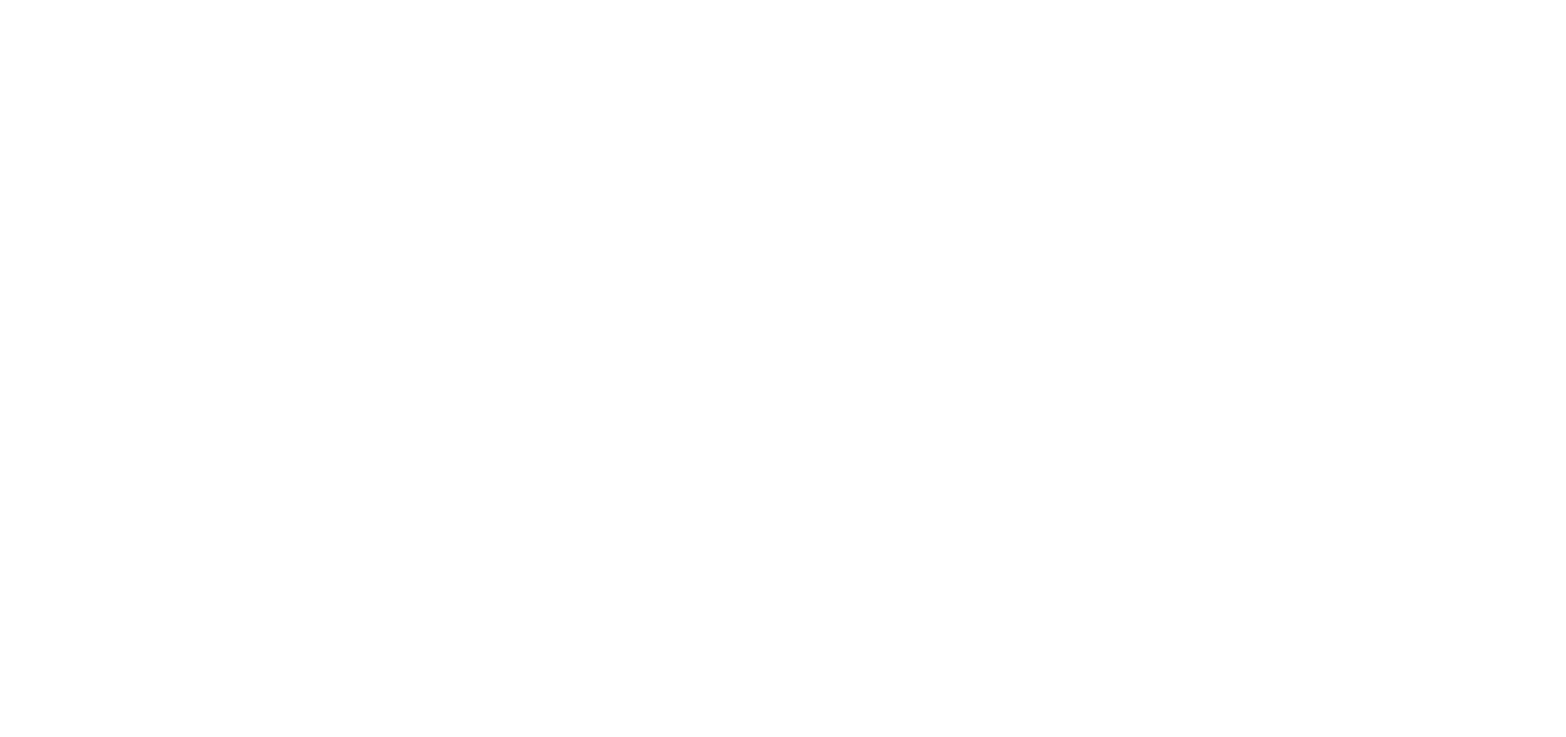
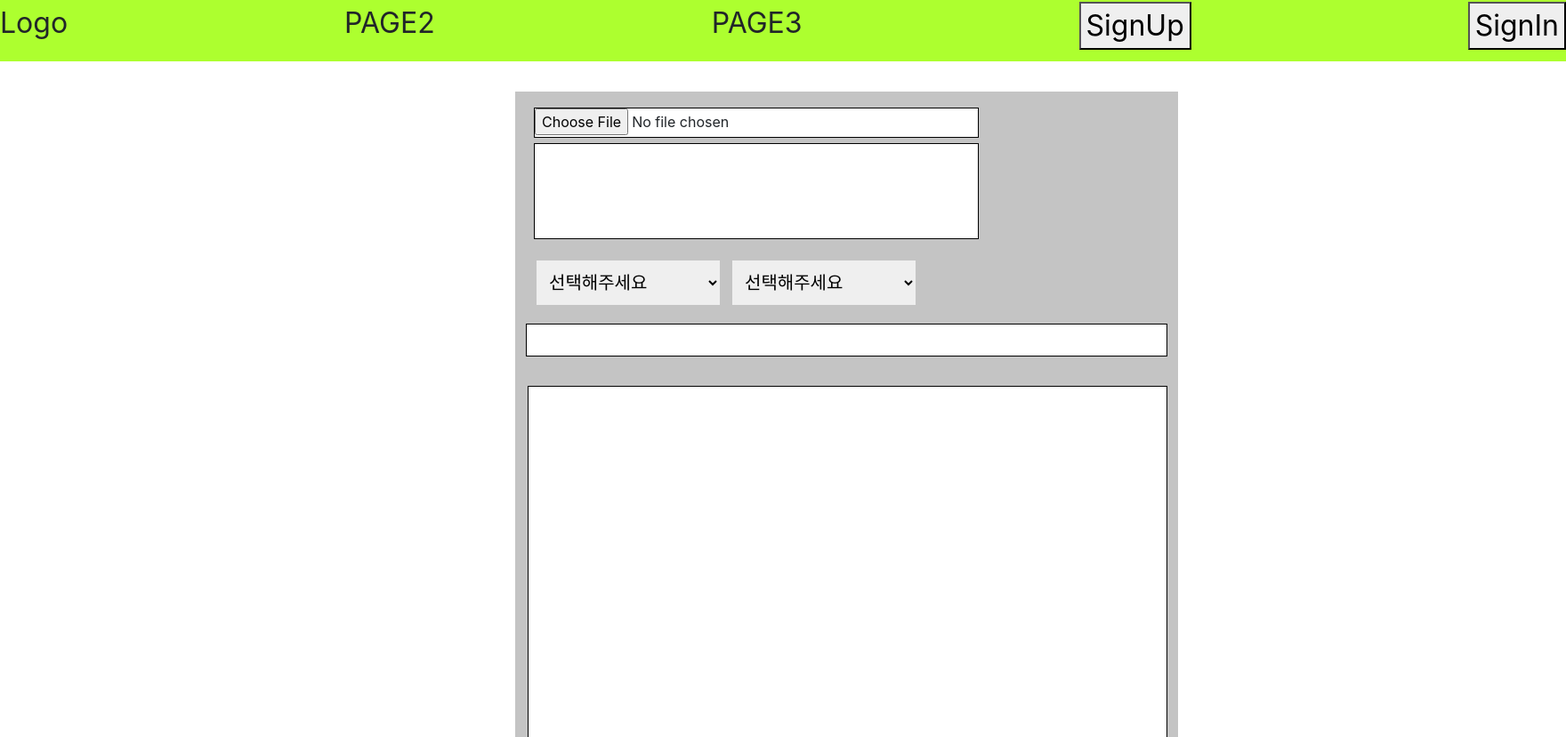
Before and after one commit to GreenEach/GreenEach-Client, a Next.js app: page /plantAdd in a window 1280 px wide. Shown: the part 11-840 px from the top of the page at 89% size, 1760 px wide, since content can reach past the window. Before the commit the page ends 800 px from the top, so only its background shows below. Built offline with nearby package versions, Linux system fonts and the light colour scheme.

Commit message:
➕ plantadd

```diff
--- a/package.json
+++ b/package.json
@@ -39,10 +39,10 @@
     "@babel/plugin-proposal-decorators": "^7.10.5",
     "antd": "^4.6.2",
     "axios": "^0.20.0",
-    "babel-plugin-styled-components": "^1.11.1",
     "babel-preset-mobx": "^2.0.0",
     "babel-preset-react-app": "^9.1.2",
     "bootstrap": "^4.5.2",
+    "form-data": "^3.0.0",
     "mobx": "^5.15.6",
     "mobx-react": "^6.3.0",
     "next": "9.5.2",
@@ -54,6 +54,7 @@
     "styled-components": "^5.1.1"
   },
   "devDependencies": {
+    "babel-plugin-styled-components": "^1.11.1",
     "eslint": "^7.7.0",
     "eslint-plugin-react": "^7.20.6"
   }
--- a/pages/plantAdd.js
+++ b/pages/plantAdd.js
@@ -1,7 +1,243 @@
-import React from "react";
+import React, { useCallback, useState } from "react";
+import Nav from "../components/nav";
+import styled from "styled-components";
+import axios from "axios";
+import { observer, useObserver, useLocalStore } from "mobx-react";
+import FormData from "form-data";
+// import { handlePost } from "../store/upload";
+
+const Container = styled.div`
+  position: absolute;
+  width: 745px;
+  height: 836px;
+  left: 579px;
+  top: 114px;
+  background-color: #c4c4c4;
+`;
+const File = styled.input`
+  position: absolute;
+  width: 500px;
+  height: 34px;
+  left: 600px;
+  top: 132px;
+  background: #ffffff;
+  border: 1px solid #000000;
+  box-sizing: border-box;
+`;
+const Button = styled.button`
+  position: absolute;
+  width: 100px;
+  height: 34px;
+  left: 600px;
+  top: 232px;
+  background: #ffffff;
+  border: 1px solid #000000;
+  box-sizing: border-box;
+`;
+const List = styled.div`
+  position: absolute;
+  width: 500px;
+  height: 108px;
+  left: 600px;
+  top: 172px;
+
+  background: #ffffff;
+  border: 1px solid #000000;
+  box-sizing: border-box;
+`;
+const Select1 = styled.select`
+  min-width: 200px;
+  border: none;
+  font-size: 20px;
+  padding: 7px 10px;
+  margin: 10px;
+  position: absolute;
+  width: 206px;
+  height: 50px;
+  left: 593px;
+  top: 294px;
+`;
+const Select2 = styled.select`
+  min-width: 200px;
+  border: none;
+  font-size: 20px;
+  padding: 7px 10px;
+  margin: 10px;
+  position: absolute;
+  width: 206px;
+  height: 50px;
+  left: 813px;
+  top: 294px;
+`;
+const Title = styled.textarea`
+  position: absolute;
+  width: 721px;
+  height: 37px;
+  left: 591px;
+  top: 375px;
+  resize: none;
+  background: #ffffff;
+  border: 1px solid #000000;
+  box-sizing: border-box;
+`;
+const Content = styled.textarea`
+  position: absolute;
+  width: 719px;
+  height: 399px;
+  left: 593px;
+  top: 445px;
+  resize: none;
+  background: #ffffff;
+  border: 1px solid #000000;
+  box-sizing: border-box;
+`;
+const Send = styled.button`
+  position: absolute;
+  width: 164px;
+  height: 57px;
+  left: 879px;
+  top: 877px;
+  background: #ffffff;
+  border: 1px solid #000000;
+  box-sizing: border-box;
+`;
+
+//1.파일선택 버튼을 누르고 파일선택 v
+//2.업로드 버튼을 누르면 선택된 파일의 이름이 List에 표출 v
+//3.업로드 버튼을 누르면 선택된 파일이 Content에 표출
+//4.Axios를 사용하여 서버DB로 보낸다 1)POST를 눌렀을때 제목과 콘텐츠와 함께 한번에 보낸다
+//                                 2)Upload를 눌렀을 때, 사진을 우선 보내고 난 후에 POST를 누르면 제목과 콘텐츠가 보내진다
+//                                 (두 번 보낼 필요가 없으니, 전자?)
+const BASE_URL = "http://localhost:3000/plantAdd";
 
 const start = () => {
-    return <div></div>;
+  const [contents, setContent] = useState("");
+  const [uploadedImg, setUploadedImg] = useState({
+    fileName: "",
+    img: "",
+  });
+  const [uploadedText, setUploadedText] = useState({
+    title: "",
+    content: "",
+    level: "",
+    season: "",
+    category: "",
+  });
+  // img title content level season category
+  const onChange = (e) => {
+    setContent(e.target.files[0]);
+  };
+  const onSubmit = (e) => {
+    e.preventDefault();
+    const formData = new FormData();
+    formData.append("img", contents);
+    formData.append("text", contents);
+    formData.append("text", contents);
+    axios
+      .post("http://localhost:3000/content", formData)
+      .then((res) => {
+        const { fileName, title, content } = res.data;
+        console.log(fileName, title, content);
+        setUploadedText({
+          title,
+          content,
+        });
+        setUploadedImg({
+          fileName,
+          img: `${BASE_URL}/img/${fileName}`,
+        });
+        alert("컨텐츠가 업로드 되었습니다.");
+      })
+      .catch((err) => {
+        console.error(err);
+      });
+  };
+  return (
+    <div>
+      <Nav></Nav>
+      <Container> </Container>
+      <form onSubmit={onSubmit}>
+        <File type="file" name="file" onChange={onChange}></File>
+        <List />
+        <Select1 onChange={onChange}>
+          <option value="none">선택해주세요</option>
+          <option value="초보자">초보자</option>
+          {/* onChange state 값을 .... */}
+          <option value="경험자">경험자</option>
+          <option value="숙련자">숙련자</option>
+        </Select1>
+        <Select2 onChange={onChange}>
+          <option value="none">선택해주세요</option>
+          <option value="봄">봄</option>
+          <option value="여름">여름</option>
+          <option value="가을">가을</option>
+          <option value="겨울">겨울</option>
+        </Select2>
+        <Title onSubmit={onChange}></Title>
+        <Content onSubmit={onChange}></Content>
+        {uploadedImg ? (
+          <>
+            <img src={uploadedImg.img} alt="" />
+            <h3>{uploadedImg.fileName}</h3>
+          </>
+        ) : (
+          "Cant resolve"
+        )}
+        <Send type="submit">POST!</Send>
+      </form>
+    </div>
+  );
 };
 
 export default start;
+
+// const start = () => {
+//   const state = useLocalStore(() => ({
+//     selectedFile: null,
+//     title: "",
+//     content: "",
+//     img: null,
+//   }));
+
+//   const handleFileInput = (e) => {
+//     state.selectedFile = e.target.files[0];
+//   };
+
+//   const handlePost = async () => {
+//     const formData = new FormData();
+//     formData.append("file", formData);
+//     await axios.post("http://121.137.150.214:3000/", formData);
+//   };
+//   return (
+//     <div>
+//       <Nav></Nav>
+//       <Container> </Container>
+//       <File
+//         type="file"
+//         name="file"
+//         onChange=""
+//         onClick={handleFileInput}
+//       ></File>
+
+//       <List />
+//       <Select1>
+//         <option value="none">선택해주세요</option>
+//         <option value="초보자">초보자</option>
+//         <option value="경험자">경험자</option>
+//         <option value="숙련자">숙련자</option>
+//       </Select1>
+//       <Select2>
+//         <option value="none">선택해주세요</option>
+//         <option value="봄">봄</option>
+//         <option value="여름">여름</option>
+//         <option value="가을">가을</option>
+//         <option value="겨울">겨울</option>
+//       </Select2>
+//       <Title></Title>
+//       <Content></Content>
+//       <Send onClick={handlePost}>POST!</Send>
+//     </div>
+//   );
+// };
+
+// export default start;
--- /dev/null
+++ b/store/upload.js
@@ -0,0 +1,5 @@
+// const { observable, action, autorun } = require("mobx");
+
+// const handlePost = observable({
+//   selectedFile: false,
+// });
```
Also changed, not shown: pages/start.js (+25 -4 lines), 1 other file (tests, documents, lock files or other folders).
